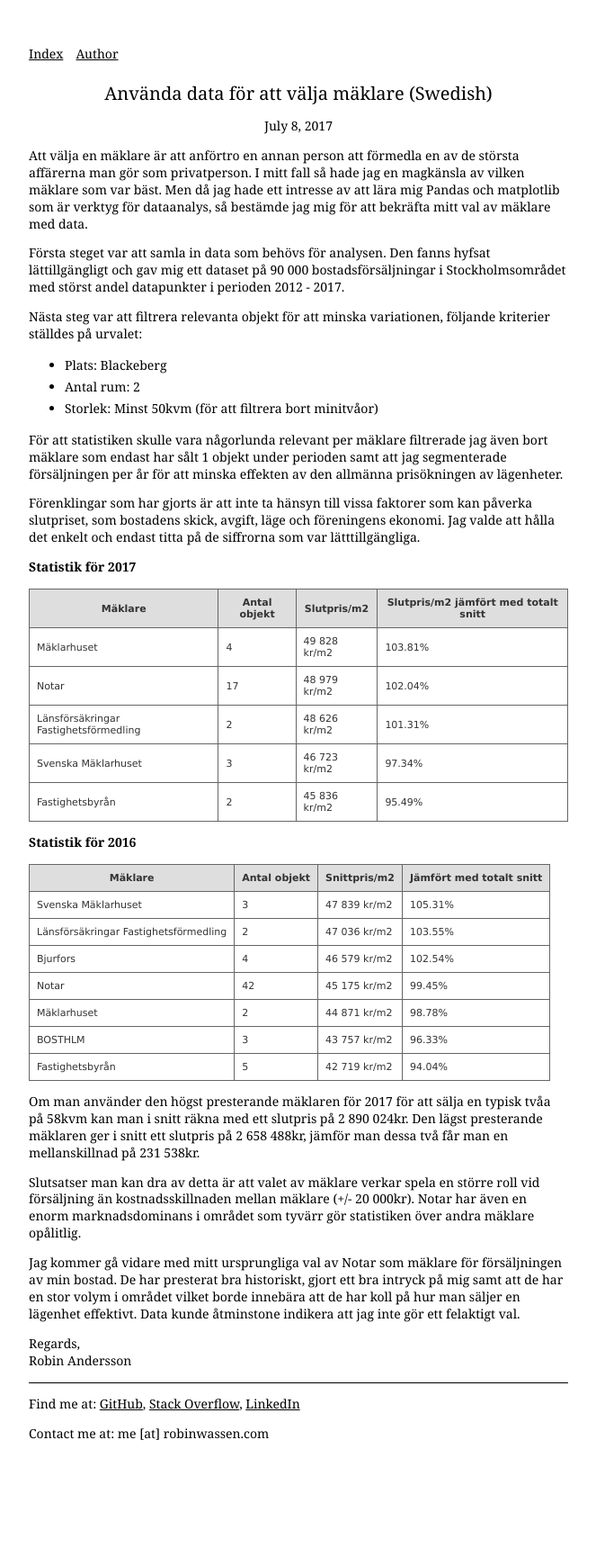
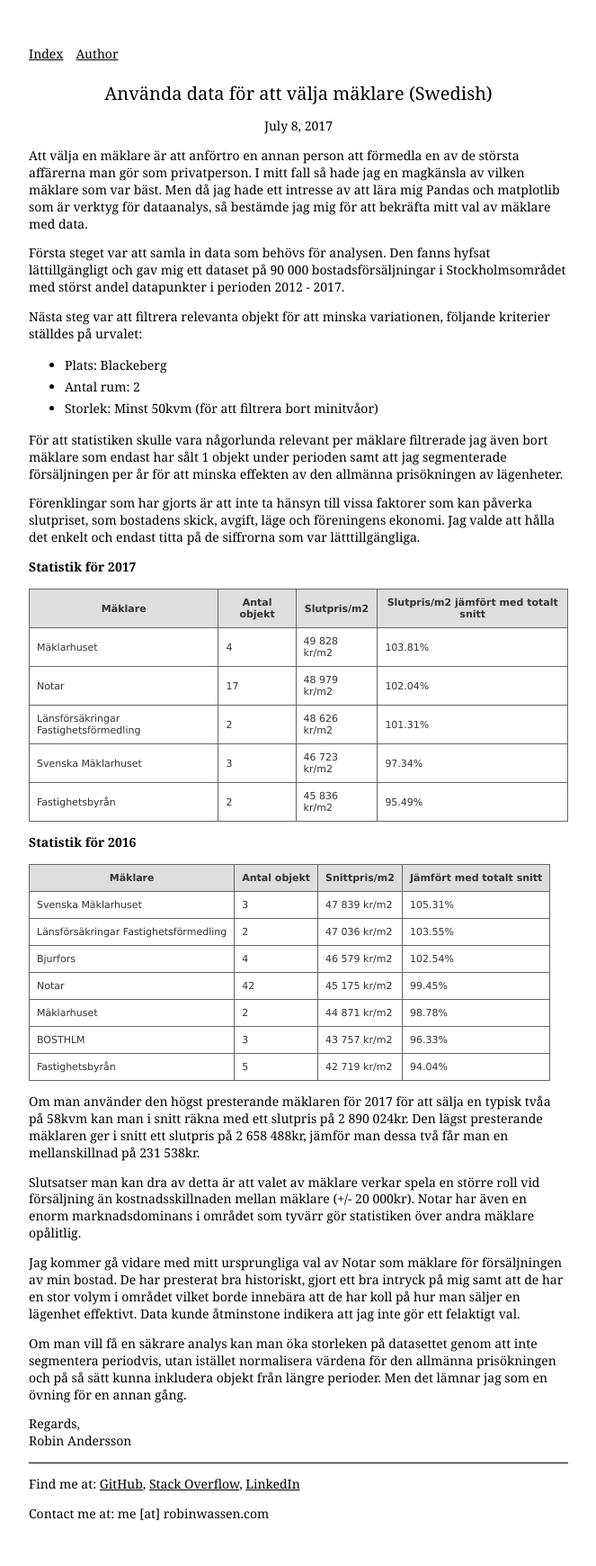
Before and after one commit to robinwassen/robinwassen.github.io, a Jekyll site: the page built from _posts/2017-07-08-using-data-to-choose-real-estate-agent.md, in a window 1280 px wide. Shown: the whole page at 90% size, without its empty margins (308-971 px from the left). Built offline with Jekyll 4.4.1, drawn with Linux system fonts in a browser that asks for light colours; before the commit the page ends 1650 px from its top, so only the background shows below that.

Commit message:
Touch to force GitHub pages rebuild

```diff
--- a/_posts/2017-07-08-using-data-to-choose-real-estate-agent.md
+++ b/_posts/2017-07-08-using-data-to-choose-real-estate-agent.md
@@ -44,3 +44,5 @@
 Slutsatser man kan dra av detta är att valet av mäklare verkar spela en större roll vid försäljning än kostnadsskillnaden mellan mäklare (+/- 20 000kr). Notar har även en enorm marknadsdominans i området som tyvärr gör statistiken över andra mäklare opålitlig.
 
 Jag kommer gå vidare med mitt ursprungliga val av Notar som mäklare för försäljningen av min bostad. De har presterat bra historiskt, gjort ett bra intryck på mig samt att de har en stor volym i området vilket borde innebära att de har koll på hur man säljer en lägenhet effektivt. Data kunde åtminstone indikera att jag inte gör ett felaktigt val.
+
+Om man vill få en säkrare analys kan man öka storleken på datasettet genom att inte segmentera periodvis, utan istället normalisera värdena för den allmänna prisökningen och på så sätt kunna inkludera objekt från längre perioder. Men det lämnar jag som en övning för en annan gång.
```
